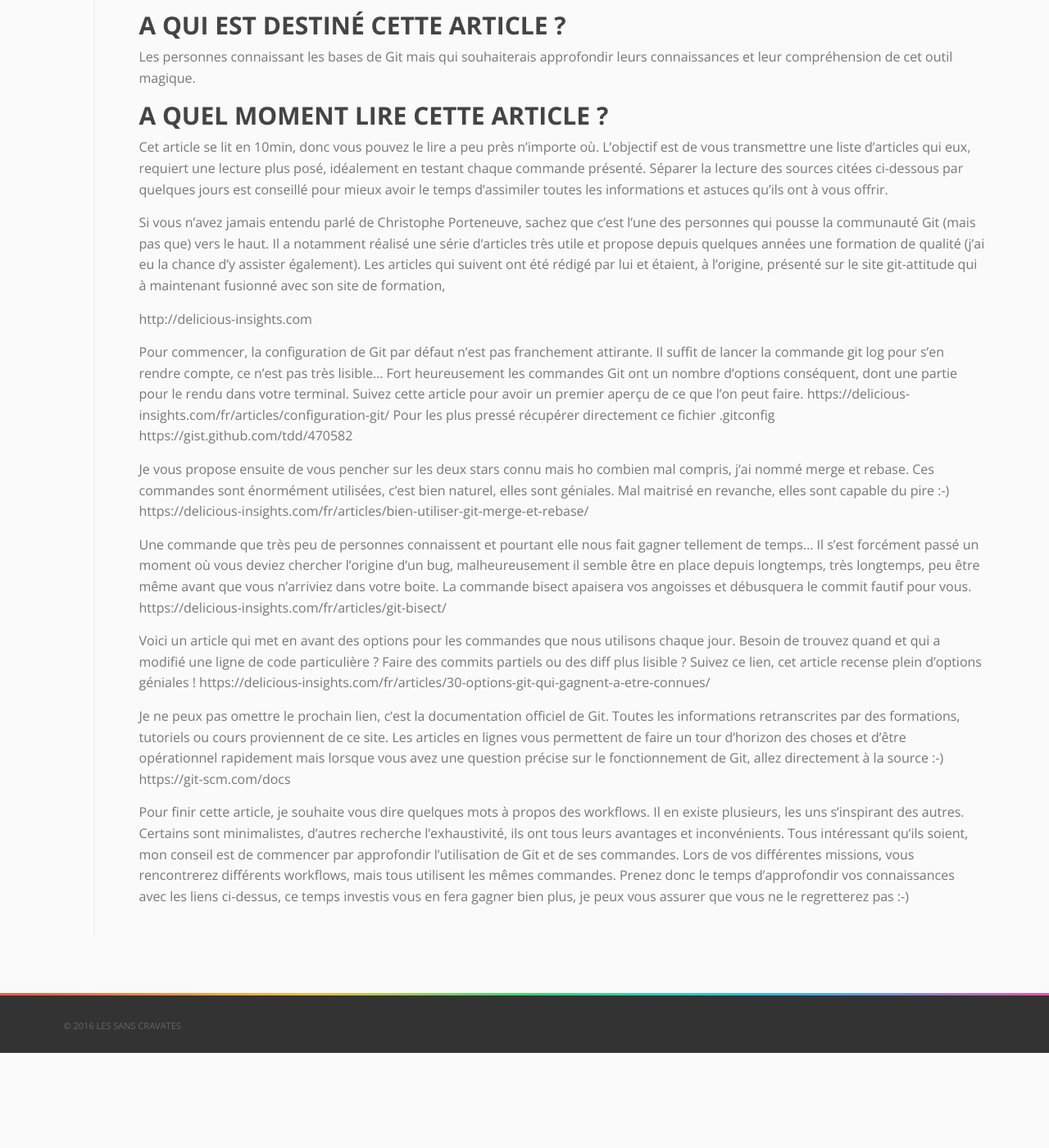
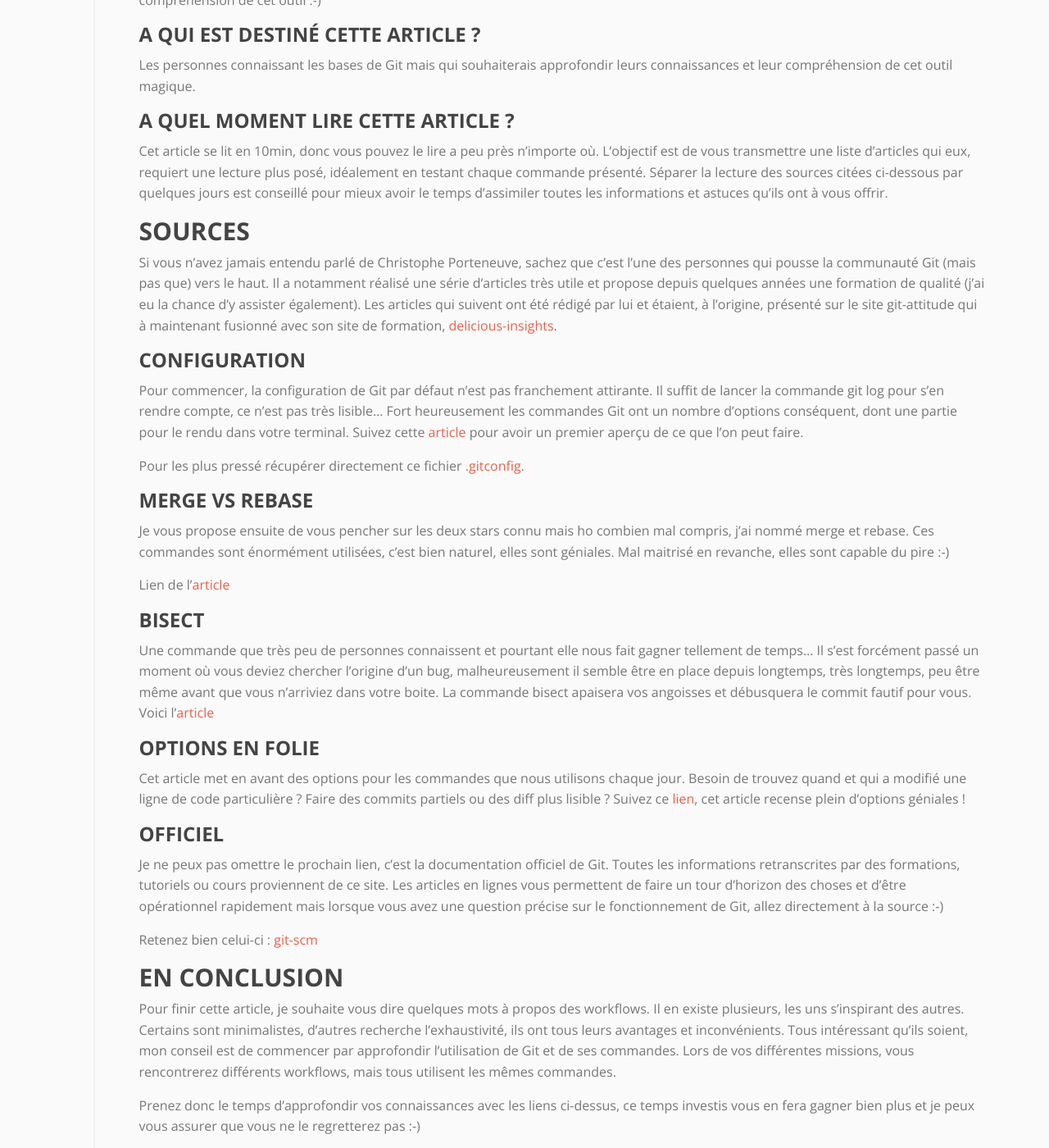
Before and after one commit to les-sans-cravates/blog, a Jekyll site: the page built from _posts/2017/2017-04-21-des_sources_pour_mieux_comprendre_git.md, in a window 1280 px wide and 1400 px high, scrolled down 637 px. Shown: the whole window at 82% size. Built offline with Jekyll 4.4.1, drawn with Linux system fonts in a browser that asks for light colours; nearby versions of some CDN libraries; library files that are not in the unit come from our copies; before the commit the page ends 1921 px from its top, so only the background shows below that; some of the changed text lies outside the part shown.

Commit message:
UPD - style git sources article

```diff
--- a/_posts/2017/2017-04-21-des_sources_pour_mieux_comprendre_git.md
+++ b/_posts/2017/2017-04-21-des_sources_pour_mieux_comprendre_git.md
@@ -8,43 +8,54 @@ img : sources_pour_mieux_comprendre_git
 ---
 
 Comme la plupart d'entre vous, j'utilise Git. Ce gestionnaire de versionnement n'a plus à faire ses preuves et est très largement utilisé par la communauté et les entreprises. Bien que massivement adopté, je rencontre souvent des personnes qui n'exploitent qu'une infime partie de son potentiel. La grande majorité semble utiliser Git via leur IDE, c'est clairement pratique et permet de faire les commades les plus connus / utilisées mais lorsque vous avez un besoin inhabituel l'IDE vous laisse tomber et vous devez utiliser la ligne de commande.
-Je ne vais pas essayer d'écrire un tutorial, cours ou formation sur Git, il y en a déjà assez. L'inconvénient par contre est qu'il est difficile de s'y retrouver. Je vous propose donc une liste des ressources que j'ai personnellement utilisées pour approfondir mes connaissances et ma compréhension de cet outil :-)
+
+Je ne vais pas essayer d'écrire un tutorial, cours ou formation sur Git, il y en a déjà assez. L'inconvénient par contre est qu'il est difficile de s'y retrouver. Je vous propose donc **une liste des ressources** que j'ai personnellement utilisées pour approfondir mes connaissances et ma compréhension de cet outil :-)
 
 
-## A qui est destiné cette article ?
+### A qui est destiné cette article ?
 Les personnes connaissant les bases de Git mais qui souhaiterais approfondir leurs connaissances et leur compréhension de cet outil magique.
 
-## A quel moment lire cette article ?
+### A quel moment lire cette article ?
 Cet article se lit en 10min, donc vous pouvez le lire a peu près n'importe où. L'objectif est de vous transmettre une liste d'articles qui eux, requiert une lecture plus posé, idéalement en testant chaque commande présenté. Séparer la lecture des sources citées ci-dessous par quelques jours est conseillé pour mieux avoir le temps d'assimiler toutes les informations et astuces qu'ils ont à vous offrir.
 
 
-Si vous n'avez jamais entendu parlé de Christophe Porteneuve, sachez que c'est l'une des personnes qui pousse la communauté Git (mais pas que) vers le haut. Il a notamment réalisé une série d'articles très utile et propose depuis quelques années une formation de qualité (j'ai eu la chance d'y assister également). Les articles qui suivent ont été rédigé par lui et étaient, à l'origine, présenté sur le site git-attitude qui à maintenant fusionné avec son site de formation,
+## Sources
 
-http://delicious-insights.com
+Si vous n'avez jamais entendu parlé de **Christophe Porteneuve**, sachez que c'est l'une des personnes qui pousse la communauté Git (mais pas que) vers le haut. Il a notamment réalisé une série d'articles très utile et propose depuis quelques années une formation de qualité (j'ai eu la chance d'y assister également). Les articles qui suivent ont été rédigé par lui et étaient, à l'origine, présenté sur le site git-attitude qui à maintenant fusionné avec son site de formation, [delicious-insights](http://delicious-insights.com).
 
 
-Pour commencer, la configuration de Git par défaut n'est pas franchement attirante. Il suffit de lancer la commande git log pour s'en rendre compte, ce n'est pas très lisible... Fort heureusement les commandes Git ont un nombre d'options conséquent, dont une partie pour le rendu dans votre terminal. Suivez cette article pour avoir un premier aperçu de ce que l'on peut faire.
-https://delicious-insights.com/fr/articles/configuration-git/
-Pour les plus pressé récupérer directement ce fichier .gitconfig
-https://gist.github.com/tdd/470582
+### configuration
+Pour commencer, la configuration de Git par défaut n'est pas franchement attirante. Il suffit de lancer la commande git log pour s'en rendre compte, ce n'est pas très lisible... Fort heureusement les commandes Git ont un nombre d'options conséquent, dont une partie pour le rendu dans votre terminal. Suivez cette [article](https://delicious-insights.com/fr/articles/configuration-git/) pour avoir un premier aperçu de ce que l'on peut faire.
 
-
-Je vous propose ensuite de vous pencher sur les deux stars connu mais ho combien mal compris, j'ai nommé merge et rebase. Ces commandes sont énormément utilisées, c'est bien naturel, elles sont géniales. Mal maitrisé en revanche, elles sont capable du pire :-)
-https://delicious-insights.com/fr/articles/bien-utiliser-git-merge-et-rebase/
-
-
-Une commande que très peu de personnes connaissent et pourtant elle nous fait gagner tellement de temps...
-Il s'est forcément passé un moment où vous deviez chercher l'origine d'un bug, malheureusement il semble être en place depuis longtemps, très longtemps, peu être même avant que vous n'arriviez dans votre boite. La commande bisect apaisera vos angoisses et débusquera le commit fautif pour vous.
-https://delicious-insights.com/fr/articles/git-bisect/
-
-
-Voici un article qui met en avant des options pour les commandes que nous utilisons chaque jour. Besoin de trouvez quand et qui a modifié une ligne de code particulière ? Faire des commits partiels ou des diff plus lisible ? Suivez ce lien, cet article recense plein d'options géniales !
-https://delicious-insights.com/fr/articles/30-options-git-qui-gagnent-a-etre-connues/
-
-
-Je ne peux pas omettre le prochain lien, c'est la documentation officiel de Git. Toutes les informations retranscrites par des formations, tutoriels ou cours proviennent de ce site. Les articles en lignes vous permettent de faire un tour d'horizon des choses et d'être opérationnel rapidement mais lorsque vous avez une question précise sur le fonctionnement de Git, allez directement à la source :-)
-https://git-scm.com/docs
+Pour les plus pressé récupérer directement ce fichier [.gitconfig](https://gist.github.com/tdd/470582).
 
 
 
-Pour finir cette article, je souhaite vous dire quelques mots à propos des workflows. Il en existe plusieurs, les uns s'inspirant des autres. Certains sont minimalistes, d'autres recherche l'exhaustivité, ils ont tous leurs avantages et inconvénients. Tous intéressant qu'ils soient, mon conseil est de commencer par approfondir l'utilisation de Git et de ses commandes. Lors de vos différentes missions, vous rencontrerez différents workflows, mais tous utilisent les mêmes commandes. Prenez donc le temps d'approfondir vos connaissances avec les liens ci-dessus, ce temps investis vous en fera gagner bien plus, je peux vous assurer que vous ne le regretterez pas :-)
+### merge vs rebase
+Je vous propose ensuite de vous pencher sur les deux stars connu mais ho combien mal compris, j'ai nommé merge et rebase. Ces commandes sont énormément utilisées, c'est bien naturel, elles sont géniales. Mal maitrisé en revanche, elles sont capable du pire :-)
+
+Lien de l'[article](https://delicious-insights.com/fr/articles/bien-utiliser-git-merge-et-rebase/)
+
+
+### bisect
+Une commande que très peu de personnes connaissent et pourtant elle nous fait gagner tellement de temps...
+Il s'est forcément passé un moment où vous deviez chercher l'origine d'un bug, malheureusement il semble être en place depuis longtemps, très longtemps, peu être même avant que vous n'arriviez dans votre boite. La commande bisect apaisera vos angoisses et débusquera le commit fautif pour vous.
+Voici l'[article](https://delicious-insights.com/fr/articles/git-bisect/)
+
+
+
+### options en folie
+Cet article met en avant des options pour les commandes que nous utilisons chaque jour. Besoin de trouvez quand et qui a modifié une ligne de code particulière ? Faire des commits partiels ou des diff plus lisible ? Suivez ce [lien](https://delicious-insights.com/fr/articles/30-options-git-qui-gagnent-a-etre-connues/), cet article recense plein d'options géniales !
+
+
+### Officiel
+Je ne peux pas omettre le prochain lien, c'est la documentation officiel de Git. Toutes les informations retranscrites par des formations, tutoriels ou cours proviennent de ce site. Les articles en lignes vous permettent de faire un tour d'horizon des choses et d'être opérationnel rapidement mais lorsque vous avez une question précise sur le fonctionnement de Git, **allez directement à la source** :-)
+
+Retenez bien celui-ci : [git-scm](https://git-scm.com/docs)
+
+
+
+## En conclusion
+Pour finir cette article, je souhaite vous dire quelques mots à propos des workflows. Il en existe plusieurs, les uns s'inspirant des autres. Certains sont minimalistes, d'autres recherche l'exhaustivité, **ils ont tous leurs avantages et inconvénients**. Tous intéressant qu'ils soient, mon conseil est de commencer par approfondir l'utilisation de Git et de ses commandes. Lors de vos différentes missions, vous rencontrerez différents workflows, mais tous utilisent les mêmes commandes.
+
+Prenez donc le temps d'approfondir vos connaissances avec les liens ci-dessus, ce temps investis vous en fera gagner bien plus et je peux vous assurer que vous ne le regretterez pas :-)
```
